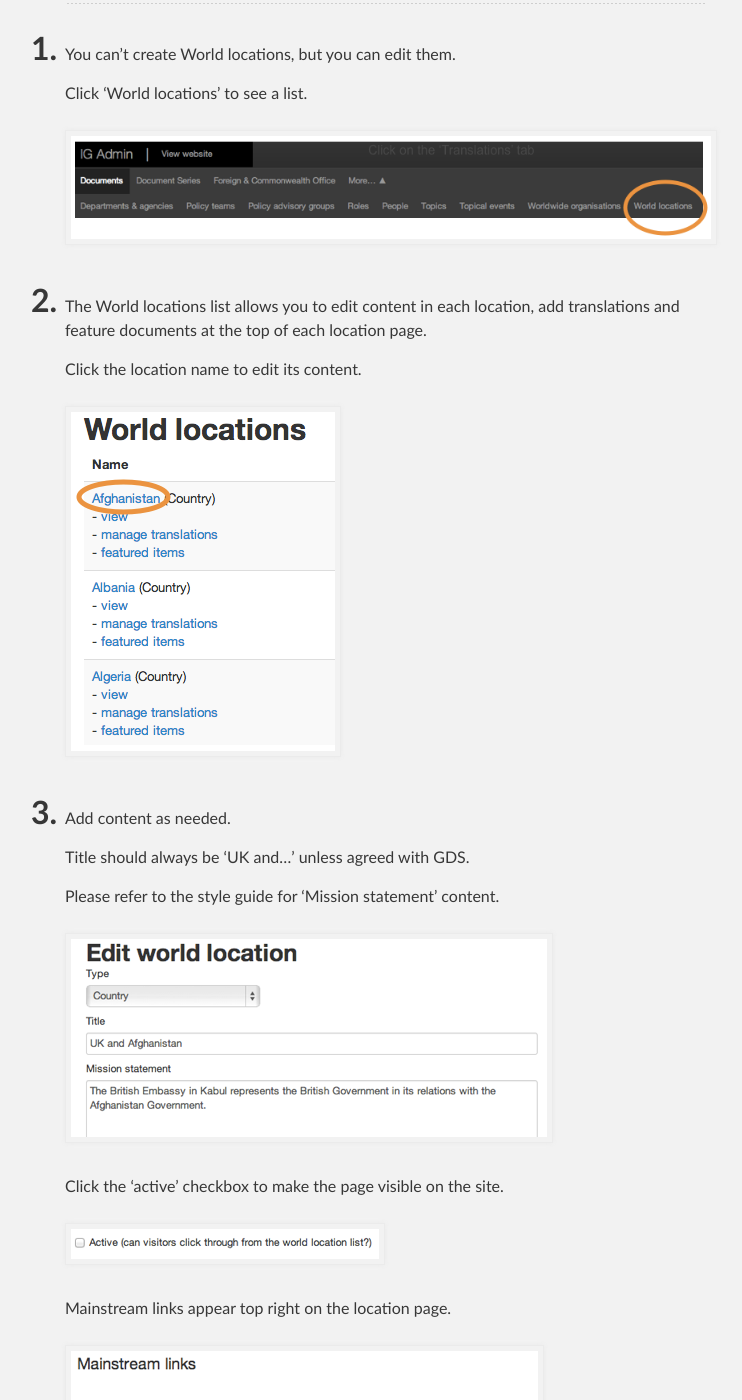
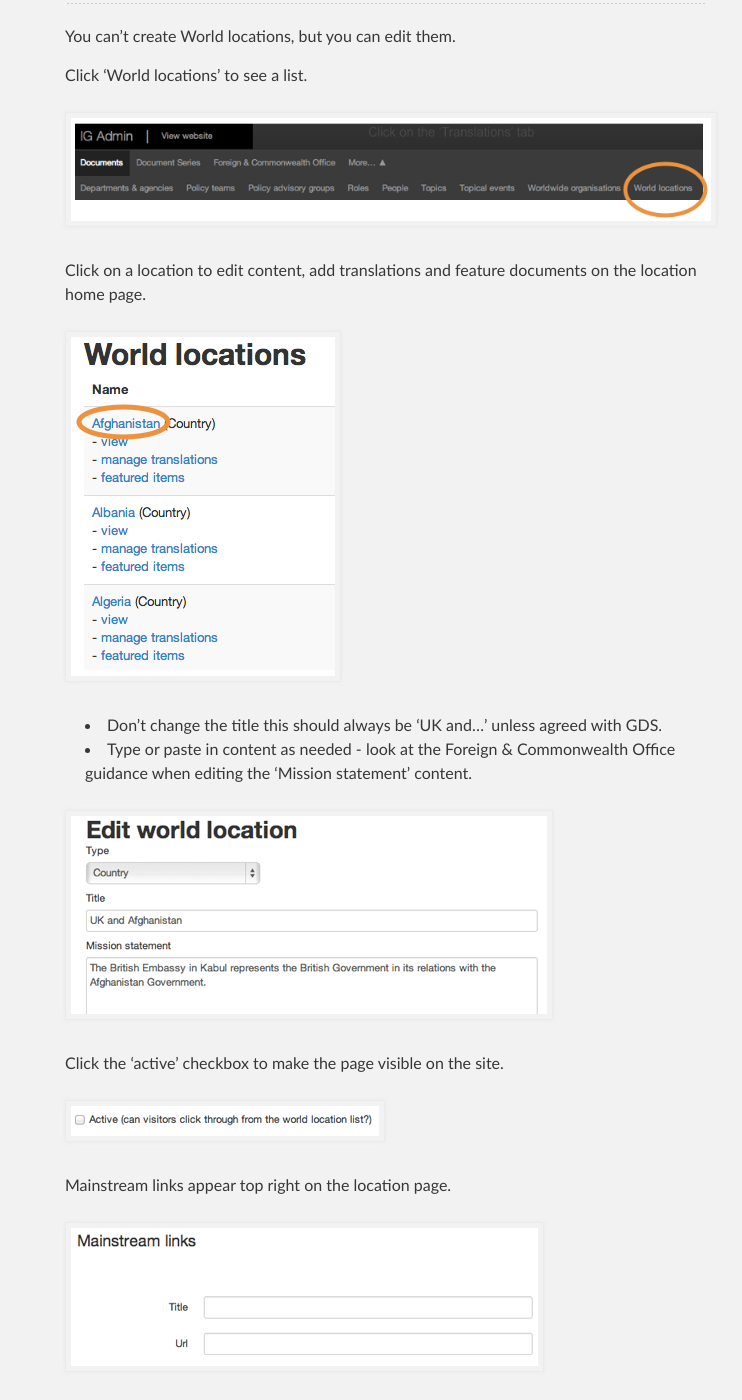
Before and after one commit to alphagov/inside-government-admin-guide, a Jekyll site: the page built from worldwide-network/world-locations.md, in a window 1280 px wide and 1400 px high, scrolled down 356 px. Shown: the whole window, without its empty margins (255-997 px from the left). Built offline with Jekyll 4.4.1, drawn with Linux system fonts in a browser that asks for light colours; some of the changed text lies outside the part shown.

Commit message:
Update world-locations.md

```diff
--- a/worldwide-network/world-locations.md
+++ b/worldwide-network/world-locations.md
@@ -5,56 +5,51 @@ title: Inside Government Admin Guide - World locations
 
 ## World locations
 
-1. You can’t create World locations, but you can edit them.
+You can’t create World locations, but you can edit them.
 
-	Click ‘World locations’ to see a list.
+Click ‘World locations’ to see a list.
 
-	![World locations 1](world-locations-1.png)
+![World locations 1](world-locations-1.png)
 
-2. The World locations list allows you to edit content in each location, add translations and feature documents at the top of each location page.
+Click on a location to edit content, add translations and feature documents on the location home page.
 
-	Click the location name to edit its content.
+![World locations 2](world-locations-2.png)
 
-	![World locations 2](world-locations-2.png)
+* Don't change the title  this should always be ‘UK and...’ unless agreed with GDS.
+* Type or paste in content as needed - look at the Foreign & Commonwealth Office guidance when editing the ‘Mission statement’ content.
 
-3. Add content as needed.
+![World locations 3](world-locations-3.png)
 
-	Title should always be ‘UK and...’ unless agreed with GDS.
+Click the 'active' checkbox to make the page visible on the site.
 
-	Please refer to the style guide for ‘Mission statement’ content.
+![World locations 4](world-locations-4.png)
 
-	![World locations 3](world-locations-3.png)
+Mainstream links appear top right on the location page.
 
-	Click the 'active' checkbox to make the page visible on the site.
+![World locations 5](world-locations-5.png)
 
-	![World locations 4](world-locations-4.png)
+Any changes made to these pages will go live as soon as you save them. So double check everything before you click ‘Save’.
 
-	Mainstream links appear top right on the location page.
+After saving, you can add or edit the translated version.
 
-	![World locations 5](world-locations-5.png)
+* Click the ‘Manage translations’ link.
 
-	Any changes made to these pages will go live as soon as you save them. So double check everything before you click ‘Save’.
+![World locations 6](world-locations-6.png)
 
-4. Add translations as needed.
+* Pick a locale and click the ‘Add translation’ button.
 
-	Click the ‘Manage translations’ link.
+![World locations 7](world-locations-7.png)
 
-	![World locations 6](world-locations-6.png)
+* Save the translation when you’re done.
 
-	Then pick a locale and click the ‘Add translation’ button.
+![World locations 8](world-locations-8.png)
 
-	![World locations 7](world-locations-7.png)
+You can feature any document on the location page.
 
-	Save the translation when you’re done.
+* Click on the ‘featured items’ link.
 
-	![World locations 8](world-locations-8.png)
+![World locations 9](world-locations-9.png)
 
-5. You can feature any document on the location page.
+* Click on the ‘Feature’ button to show on the location page. Click on ‘Unfeature’ to remove it.
 
-	Click on the ‘featured items’ link.
-
-	![World locations 9](world-locations-9.png)
-
-6. Click on the ‘Feature’ button to show on the location page. Click on ‘Unfeature’ to remove it.
-
-	![World locations 10](world-locations-10.png)
+![World locations 10](world-locations-10.png)
```
